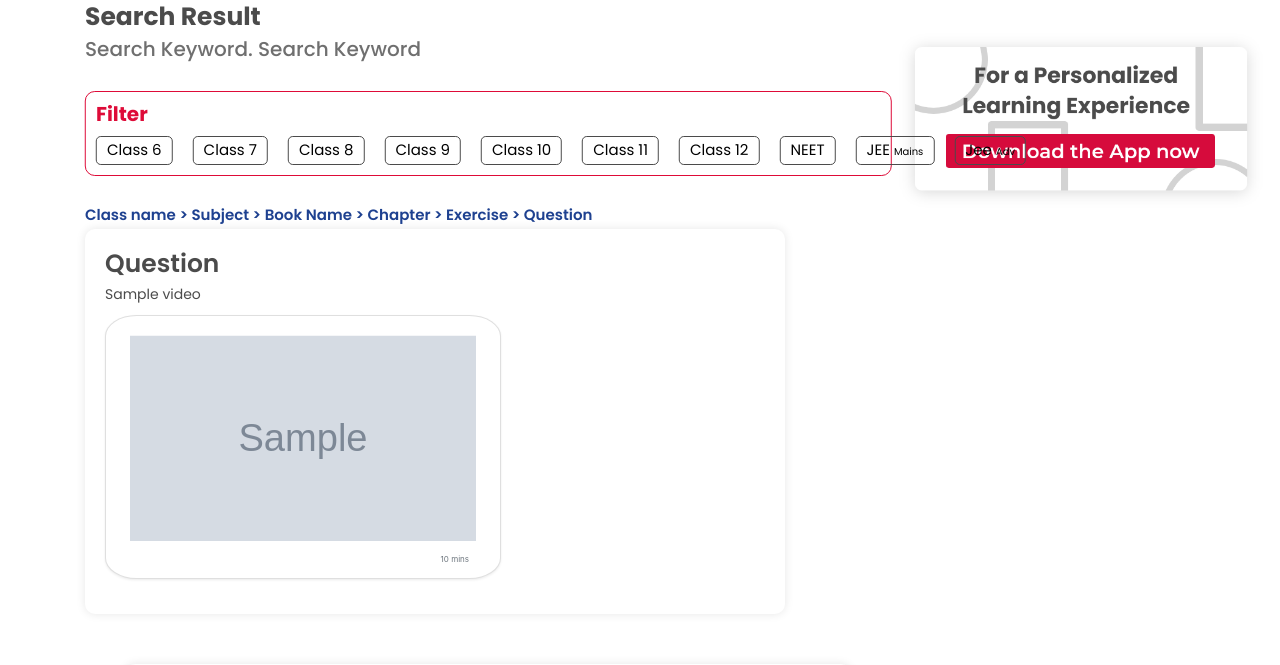
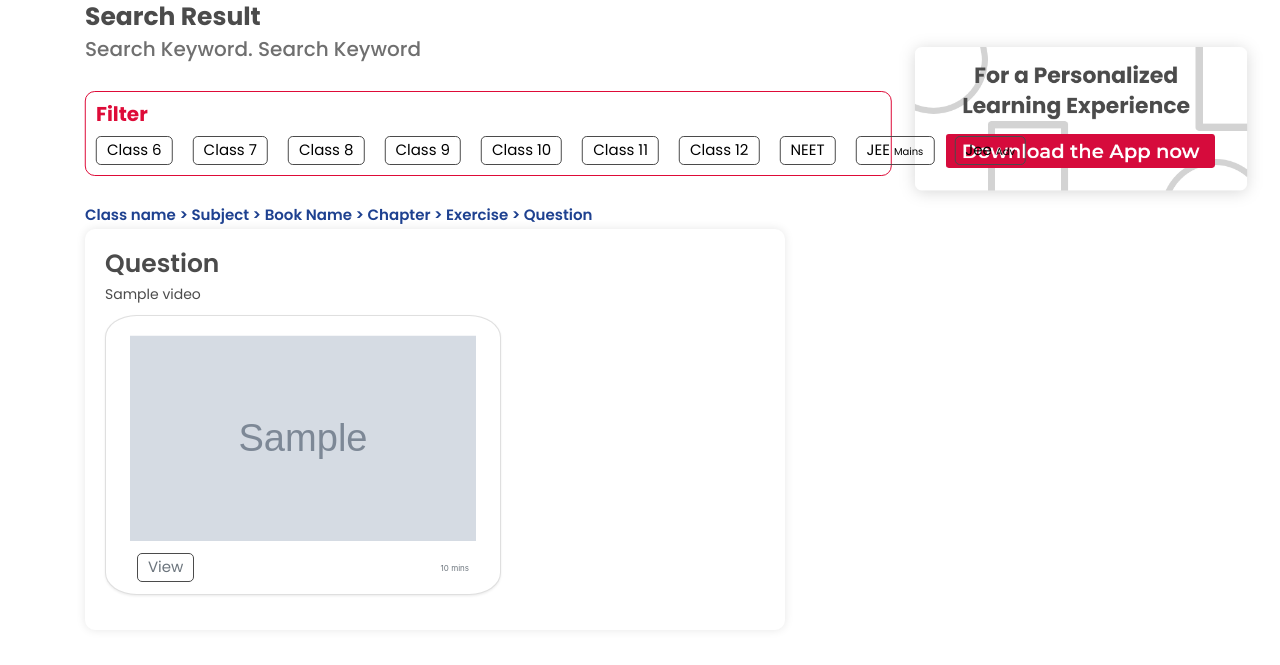
Before and after one commit to Aakanksha177/search, a Django app: template Django-Coursify/Main/Application/templates/Application/result.html in a window 1280 px wide. Shown: the part 134-799 px from the top of the page. Run offline with Django 3.2, Linux system fonts and the light colour scheme; the template is opened without the code that fills it: most values are stand-ins (such as "Sample title", 1, 10 or a date in 2020); grey boxes marked "Sample" are stand-in pictures; some libraries are stand-ins or nearby versions.

Commit message:
undo view changes

```diff
--- a/Django-Coursify/Main/Application/templates/Application/result.html
+++ b/Django-Coursify/Main/Application/templates/Application/result.html
@@ -45,7 +45,7 @@
                         <div class="card-body">
                             <div class="d-flex justify-content-between align-items-center">
                                 <div class="btn-group" style="padding-left: 5%;">
-                                    <!-- <a href="{% url 'question' video_id=video.id video_title=video.title t=video.thumbnail %}" class="btn btn-sm btn-outline-secondary filter__items--btn" >View</a> -->
+                                    <a href="{% url 'question' video_id=video.id video_title=video.title t=video.thumbnail %}" class="btn btn-sm btn-outline-secondary filter__items--btn" >View</a>
                                 </div>
                                 <small class="text-muted" style="padding-right: 5%;">{{ video.duration }} mins</small>
                             </div>
```
